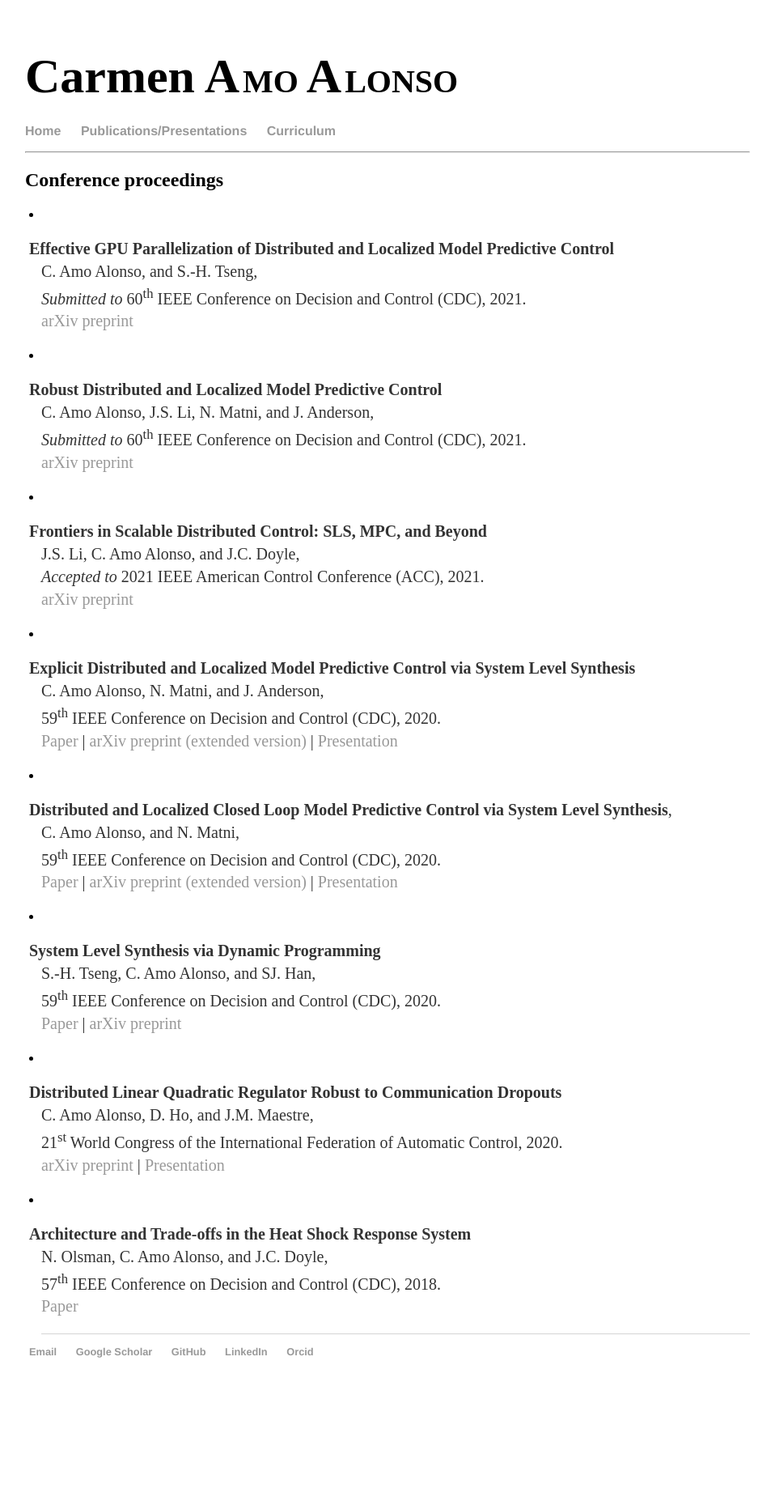
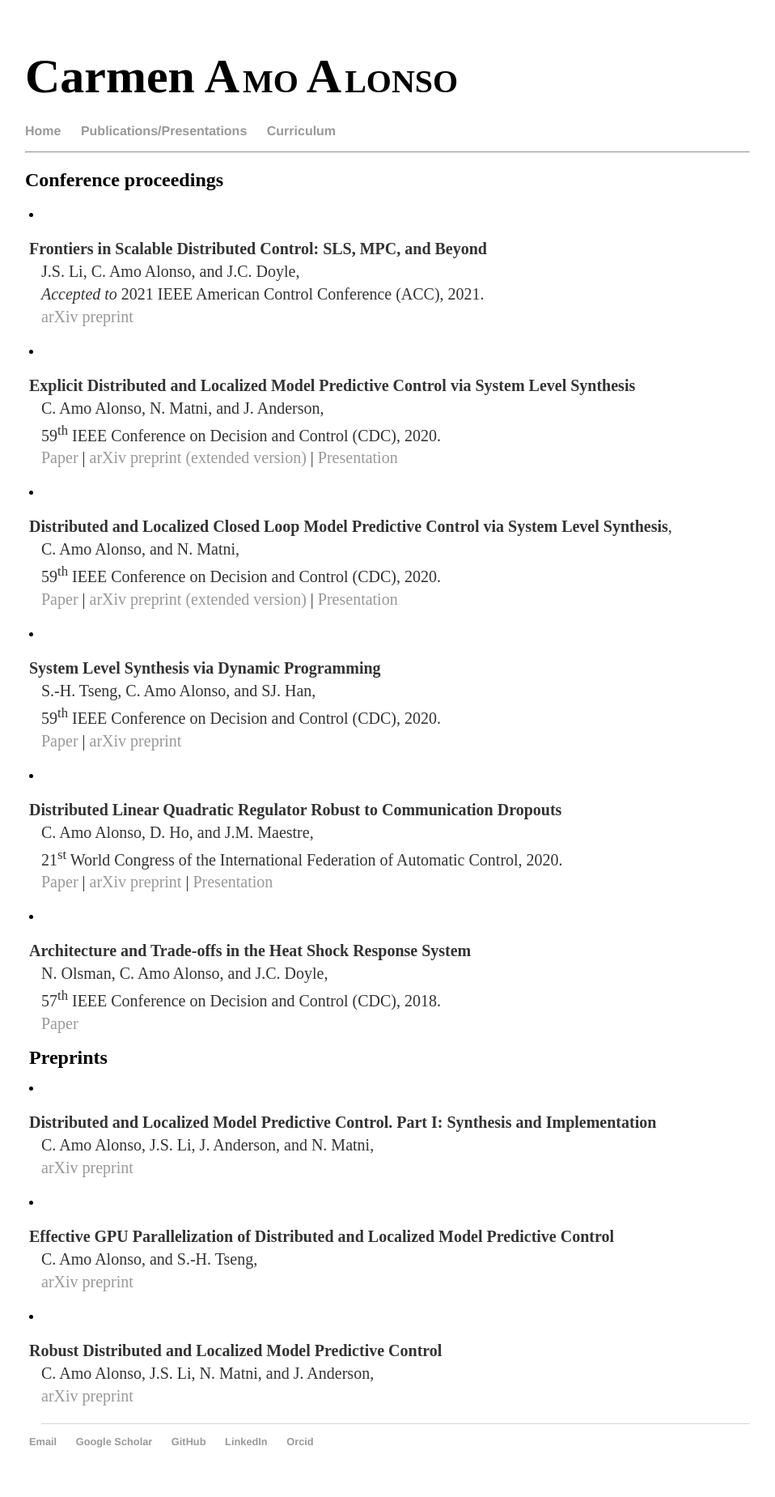
Before and after one commit to camoalon/camoalon.github.io, a Jekyll site: the page built from publications.html, in a window 1280 px wide. Shown: the whole page at 81% size, without its empty margins (161-1119 px from the left). Built offline with Jekyll 4.4.1, drawn with Linux system fonts in a browser that asks for light colours; before the commit the page ends 1738 px from its top, so only the background shows below that.

Commit message:
updated papers

```diff
--- a/publications.html
+++ b/publications.html
@@ -4,22 +4,6 @@ title: Publications/Presentations
 ---
 
     <h2 id="conference-proceedings">Conference proceedings</h2>
-
-<li style="line-height: 17px; padding-left: 20px; text-indent: -15px; " class="full-width" value="1">
-<p  style="font-size:20px" class="paragraph_style_1">
-<strong>Effective GPU Parallelization of Distributed and Localized Model Predictive Control </strong><br />
-C. Amo Alonso, and S.-H. Tseng, <br />
-<em>Submitted to</em> 60<sup>th</sup> IEEE Conference on Decision and Control (CDC), 2021. <br />
-<a href="http://arxiv.org/abs/2103.14990"> arXiv preprint</a></p>
-
-
-<li style="line-height: 17px; padding-left: 20px; text-indent: -15px; " class="full-width" value="1">
-<p  style="font-size:20px" class="paragraph_style_1">
-<strong>Robust Distributed and Localized Model Predictive Control </strong><br />
-C. Amo Alonso, J.S. Li, N. Matni, and J. Anderson, <br />
-<em>Submitted to</em> 60<sup>th</sup> IEEE Conference on Decision and Control (CDC), 2021. <br />
-<a href="https://arxiv.org/abs/2103.14171"> arXiv preprint</a></p>
-
 
 <li style="line-height: 17px; padding-left: 20px; text-indent: -15px; " class="full-width" value="1">
 <p  style="font-size:20px" class="paragraph_style_1">
@@ -63,6 +47,7 @@ S.-H. Tseng, C. Amo Alonso, and SJ. Han, <br />
 <strong>Distributed Linear Quadratic Regulator Robust to Communication Dropouts</strong><br />
 C. Amo Alonso, D. Ho, and J.M. Maestre,<br />
 21<sup>st</sup> World Congress of the International Federation of Automatic Control, 2020. <br />
+<a href="https://www.sciencedirect.com/science/article/pii/S240589632031377X"> Paper </a> |
 <a href="https://arxiv.org/abs/2103.03967"> arXiv preprint</a> |
 <a href="https://youtu.be/EwIXnquVmS0"> Presentation </a></p>
 
@@ -73,3 +58,25 @@ C. Amo Alonso, D. Ho, and J.M. Maestre,<br />
 N. Olsman, C. Amo Alonso, and J.C. Doyle, <br />
 57<sup>th</sup> IEEE Conference on Decision and Control (CDC), 2018. <br />
 <a href="https://ieeexplore.ieee.org/document/8619129"> Paper </a> </p>
+
+    <h2 id="conference-proceedings">Preprints</h2>
+
+<li style="line-height: 17px; padding-left: 20px; text-indent: -15px; " class="full-width" value="1">
+<p  style="font-size:20px" class="paragraph_style_1">
+<strong>Distributed and Localized Model Predictive Control. Part I: Synthesis and Implementation </strong><br />
+C. Amo Alonso, J.S. Li, J. Anderson, and N. Matni, <br />
+<a href="https://arxiv.org/abs/2110.07010"> arXiv preprint</a></p>
+
+
+<li style="line-height: 17px; padding-left: 20px; text-indent: -15px; " class="full-width" value="1">
+<p  style="font-size:20px" class="paragraph_style_1">
+<strong>Effective GPU Parallelization of Distributed and Localized Model Predictive Control </strong><br />
+C. Amo Alonso, and S.-H. Tseng, <br />
+<a href="http://arxiv.org/abs/2103.14990"> arXiv preprint</a></p>
+
+
+<li style="line-height: 17px; padding-left: 20px; text-indent: -15px; " class="full-width" value="1">
+<p  style="font-size:20px" class="paragraph_style_1">
+<strong>Robust Distributed and Localized Model Predictive Control </strong><br />
+C. Amo Alonso, J.S. Li, N. Matni, and J. Anderson, <br />
+<a href="https://arxiv.org/abs/2103.14171"> arXiv preprint</a></p>
```
